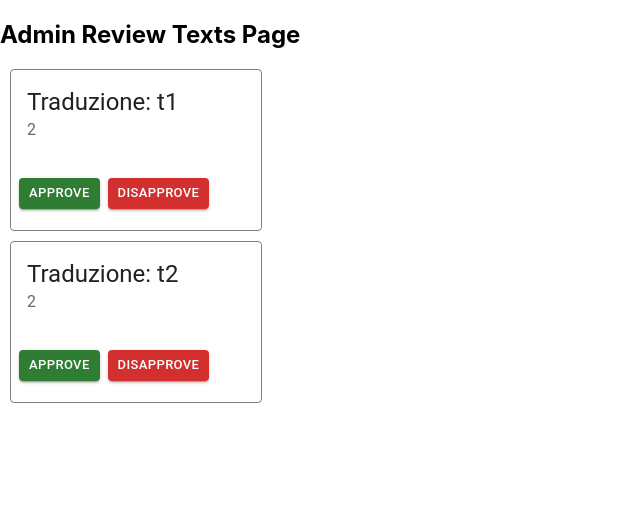
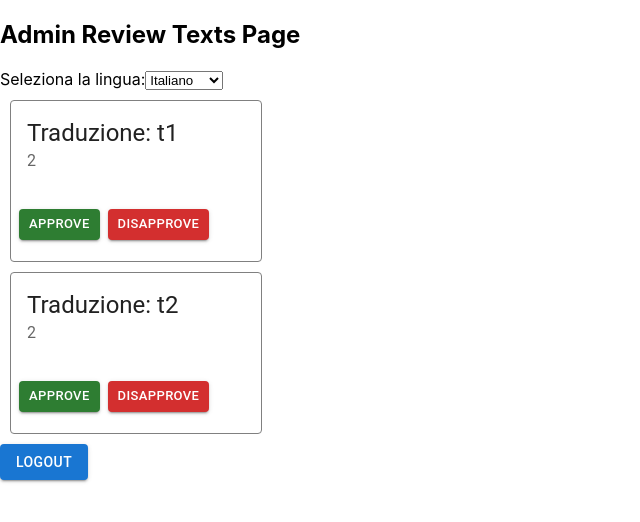
Before and after one commit to SWEG-Software-Engineering-Group/Translatify, a React (Create React App) app: page /reviewTexts in a window 1280 px wide. Shown: the top 522 px of the page, without its empty margins (0-640 px from the left). Built offline with nearby package versions, Linux system fonts and the light colour scheme.

Commit message:
modified AdminReviewTextsView

```diff
--- a/src/views/AdminReviewTextsView/AdminReviewTextsView.tsx
+++ b/src/views/AdminReviewTextsView/AdminReviewTextsView.tsx
@@ -4,6 +4,8 @@ import MultipleLanguagesPicker from "../../components/MultipleLanguagesPicker/Mu
 import { getData } from "../../services/axios/axiosFunctions";
 import TranslationList from "../../components/TranslationList/TranslationList";
 import { Button } from "@mui/material";
+import LanguagePicker from '../../components/LanguagePicker/LanguagePicker';
+import LogoutButton from '../../components/buttons/LogoutButton/LogoutButton';
 //import { Form, useParams } from "react-router-dom";
 
 
@@ -16,8 +18,8 @@ export default function AdminReviewTextsView() {
 
     //LOGIC
     //functions
-    const handleApprove = () => {
-
+    const handleSubmit = (event: React.FormEvent<HTMLFormElement>) => {
+        event.preventDefault();
     }
 
 
@@ -25,7 +27,17 @@ export default function AdminReviewTextsView() {
     return(
         <div>
             <h2>Admin Review Texts Page</h2>
+            <label htmlFor="language-select"></label>
+            <LanguagePicker
+            id="language-select"
+            value={selectedLanguage}
+            onChange={(event)=>setSelectedLanguage(event.target.value)}
+            //language picker specific for tenant
+            //esempio di lingue selezionate per tenant: italiano, inglese, francese
+            languages={["Italiano", "Inglese", "Francese"]}
+            />
             <TranslationList />
+            <LogoutButton />
         </div>
 
     )
```
